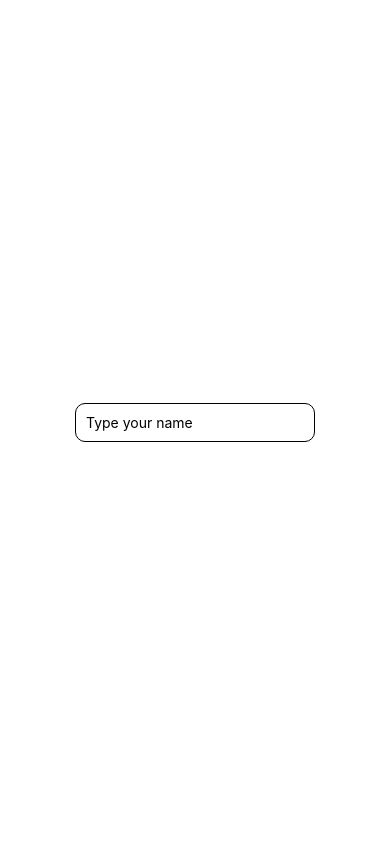
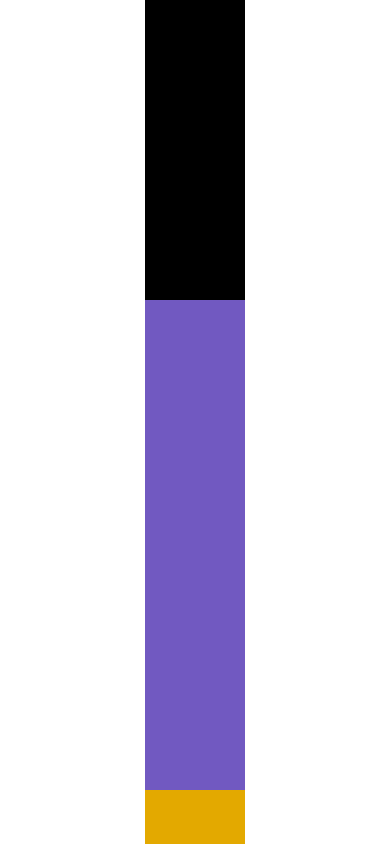
Before and after one commit to renato3x/react-native-studies, a React Native app in the folder exercises/: screen / in a window 390 px wide. Built offline with nearby package versions, Linux system fonts and the light colour scheme.

Commit message:
add: flexbox

```diff
--- a/exercises/src/App.js
+++ b/exercises/src/App.js
@@ -17,6 +17,12 @@ import LoggedUser from './components/LoggedUser';
 import ProductsList from './components/products/ProductsList';
 import ProductsList2 from './components/products/ProductsList2';
 import TypeYourName from './components/TypeYourName';
+import Square from './components/layout/Square';
+import { faker } from '@faker-js/faker';
+import FlexBoxV1 from './components/layout/FlexBoxV1';
+import FlexBoxV2 from './components/layout/FlexBoxV2';
+import FlexBoxV3 from './components/layout/FlexBoxV3';
+import FlexBoxV4 from './components/layout/FlexBoxV4';
 
 // View -> Componente base para a visualização dos outros componentes
 // Text -> Onde colocamos os textos da aplicação mobile
@@ -59,7 +65,11 @@ export default function App() {
       /> */}
       {/* <ProductsList/> */}
       {/* <ProductsList2/> */}
-      <TypeYourName />
+      {/* <TypeYourName /> */}
+      {/* <FlexBoxV1/> */}
+      {/* <FlexBoxV2/> */}
+      {/* <FlexBoxV3/> */}
+      <FlexBoxV4/>
     </SafeAreaView>
   );
 }
--- /dev/null
+++ b/exercises/src/components/layout/FlexBoxV1.js
@@ -0,0 +1,19 @@
+import { faker } from '@faker-js/faker';
+import { StyleSheet, View } from 'react-native';
+import Square from './Square';
+
+export default function FlexBoxV1() {
+  return (
+    <View style={style.flexV1}>
+      { new Array(5).fill().map(() => <Square color={faker.color.rgb()}/>) }
+    </View>
+  )
+}
+
+const style = StyleSheet.create({
+  flexV1: {
+    backgroundColor: '#000',
+    flexGrow: 1,
+    justifyContent: 'space-between',
+  }
+})
--- /dev/null
+++ b/exercises/src/components/layout/FlexBoxV2.js
@@ -0,0 +1,21 @@
+import { faker } from '@faker-js/faker';
+import { StyleSheet, View } from 'react-native';
+import Square from './Square';
+
+export default function FlexBoxV2() {
+  return (
+    <View style={style.flexV2}>
+      { new Array(5).fill('').map((_, index) => <Square key={index} color={faker.color.rgb()}/>) }
+    </View>
+  )
+}
+
+const style = StyleSheet.create({
+  flexV2: {
+    width: '100%',
+    backgroundColor: '#000',
+    justifyContent: 'space-between',
+    alignItems: 'center',
+    flex: 1
+  }
+})
--- /dev/null
+++ b/exercises/src/components/layout/FlexBoxV3.js
@@ -0,0 +1,27 @@
+import { faker } from '@faker-js/faker';
+import { StyleSheet, View } from 'react-native';
+import Square from './Square';
+
+export default function FlexBoxV3() {
+  return (
+    <View style={style.flexV3}>
+      {
+        new Array(5).fill('')
+        .map((_, index) => {
+          return <Square key={index} color={faker.color.rgb()} size={(index + 2) * 10}/>
+        })
+      }
+    </View>
+  )
+}
+
+const style = StyleSheet.create({
+  flexV3: {
+    height: 350,
+    width: '100%',
+    backgroundColor: '#000',
+    flexDirection: 'row',
+    justifyContent: 'space-between',
+    alignItems: 'baseline'
+  }
+})
--- /dev/null
+++ b/exercises/src/components/layout/FlexBoxV4.js
@@ -0,0 +1,33 @@
+import { faker } from '@faker-js/faker';
+import { StyleSheet, View } from 'react-native';
+import Square from './Square';
+
+export default function FlexBoxV4() {
+  return (
+    <View style={style.flexV4}>
+      <View style={style.v0}/>
+      <View style={style.v1}/>
+      <View style={style.v2}/>
+    </View>
+  )
+}
+
+const style = StyleSheet.create({
+  flexV4: {
+    width: 100,
+    backgroundColor: '#000',
+    flexGrow: 1
+  },
+  v0: {
+    backgroundColor: '#abcdef ',
+    height: 300,
+  },
+  v1: {
+    backgroundColor: '#7159c1',
+    flexGrow: 9,
+  },
+  v2: {
+    backgroundColor: '#e3a900',
+    flexGrow: 1,
+  }
+})
--- /dev/null
+++ b/exercises/src/components/layout/Square.js
@@ -0,0 +1,13 @@
+import { StyleSheet, View } from 'react-native';
+
+export default function Square({ color, size }) {
+  return (
+    <View
+      style={{
+        height: size || 50,
+        width: size || 50,
+        backgroundColor: color || '#000'
+      }}
+    />
+  )
+}
```
